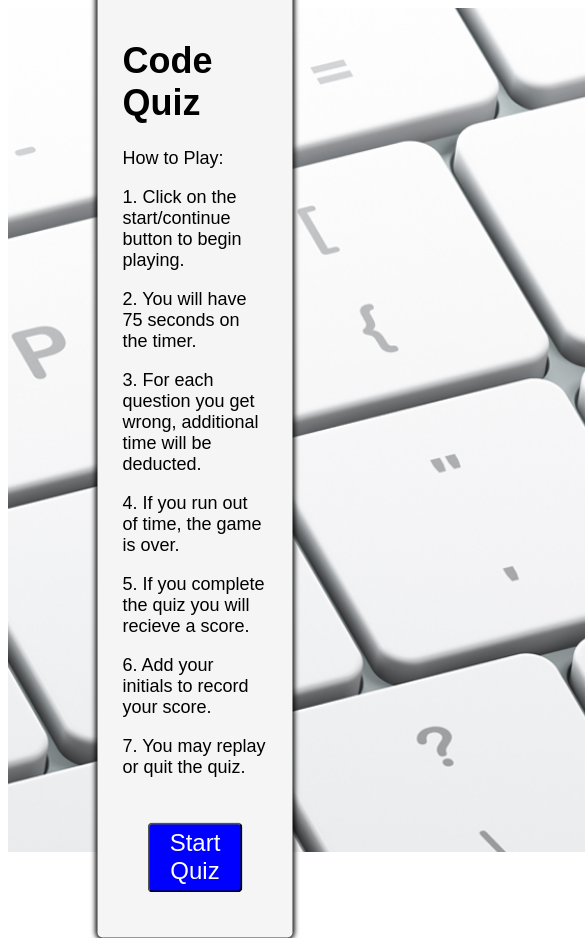
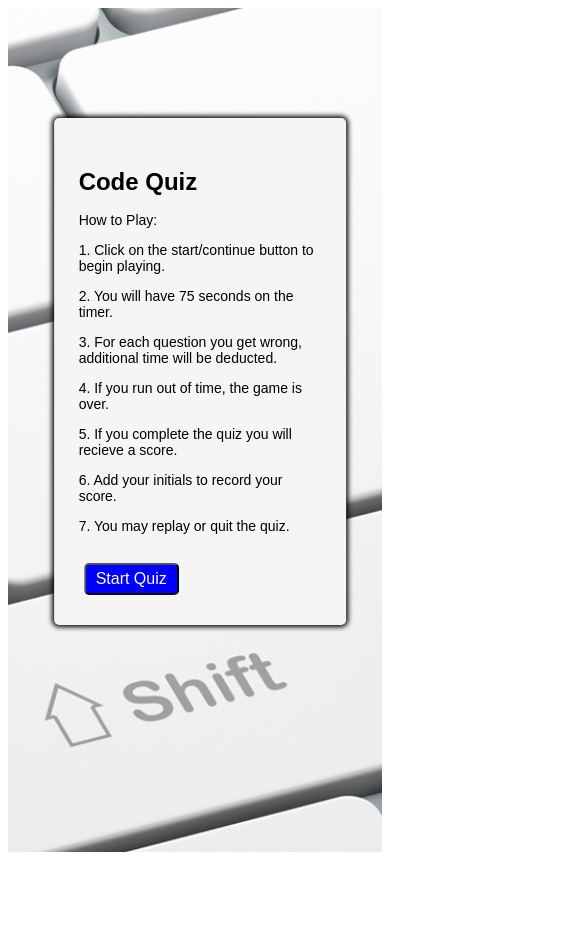
Before and after one commit to CynthiaGodoy/Code-Quiz, a plain HTML site: page index.html in a window 390 px wide. Shown: the top 938 px of the page, 585 px wide, since content can reach past the window. After the commit the page ends 864 px from the top, so only its background shows below. Drawn offline with Linux system fonts and the light colour scheme.

Commit message:
make mobile friendly

```diff
--- a/index.html
+++ b/index.html
@@ -11,7 +11,7 @@
 <body>
 <!-- <div id="viewscore"><a href="score.html">View Highscores</a></div> -->
 <div class="background">
-    <img className="img" src="images/keyboard.jpg" alt="white keyboard" style="height:100vh">
+    <img class="img" src="images/keyboard.jpg" alt="white keyboard" style="height:100vh">
 </div>
     <div id="wrapper">
         <div id="currentTime"></div>
--- a/style.css
+++ b/style.css
@@ -1,20 +1,20 @@
 * {
-    /* box-sizing: border-box; */
     font-family:Arial, Helvetica, sans-serif;
 }
 
-.background{
+.background {
     width: 100%;
-    height: 100vh;
     position: relative;
+    margin-bottom: 0;
 }
 
 .img {
     width: 100%;
-    height: 100%;
+    height: 100vh;
     background-size: cover;
     background-position: center;
     object-fit: cover;
+    margin-bottom: 0% !important;
 }
 
 #wrapper {
@@ -30,51 +30,25 @@
     box-shadow: 0 0 5px 2px;
 }
 
-/* body { */
-    /* padding: 0; */
-    /* margin: 0; */
-    /* display: flex; */
-    /* width: 100vw;
-    height: 100vh; */
-    /* justify-content: center; */
-    /* align-items: center; */
-    /* background-color: white; */
-/* } */
-
-/* #wrapper { */
-    /* justify-content: center; */
-    /* width: 800px; */
-    /* max-width: 80%;
-    background-color: whitesmoke;
-    border-radius: 5px;
-    padding: 10px;
-    box-shadow: 0 0 5px 2px;
-    position: absolute;
-    transform: translate(-50%, -50%);
-    top: 50%;
-    margin-left: auto;
-    margin-right: auto; */
-    /* text-align: center; */
-
 h1 {
     color: black;
     font-size: 36px;
     text-align: left;
-    /* margin-left: 25px; */
+    margin-left: 25px;
 }
 
 p {
     color: black;
     text-align: left;
     font-size: 18px;
-    /* margin-left: 25px; */
+    margin-left: 25px;
 }
 
 #startTime, #goBack { /*START QUIZ BUTTON & GOBACK BUTTON*/
     border-radius: 5px;
     padding: 5px 10px;
-    margin-top: 20px;
-    margin-bottom: 20px;
+    margin-top: 10px;
+    margin-bottom: 10px;
     margin-left: 25px;
     margin-right: 25px;
     background: blue;
@@ -91,7 +65,7 @@ p {
     padding: 5px 10px;
     justify-content: center;
     align-items: center;
-    margin-left: 5px;
+    margin-left: 25px;
     margin-bottom: 20px;
     background: yellow;
     font-size: 24px;
@@ -104,6 +78,7 @@ p {
 
 label {
     margin-right: 25px;
+    margin-left: 25px;
 }
 
 input {
@@ -140,7 +115,6 @@ textarea {
 }
 
 #questionsDiv { /*QUESTIONS TEXT*/
-    /* margin-left: 25px; */
     margin-top: 25px;
     font-size: 24px;
 }
@@ -151,43 +125,51 @@ textarea {
     font-weight: bold;
 }
 
-#createDiv {
+#createDiv{
     margin-top: 20px;
     border-top: 1px black;
+    margin-left: 5px;
+}
+
+#createH1, #createP, #createLabel {
+    margin-left: 0px;
 }
 
 /*MEDIA QUERIES --------------*/
 
-/* @media screen and (max-width: 768px) {
-    body {
-        max-width: 768px;
+@media screen and (max-width: 768px) {
+    #wrapper {
+        left: 25%;
+        top: 23%;
+        /* right: 10%; */
+        /* max-width: 90%; */
+        transform: translate(-15%, -15%);
     }
-    #wrapper {
-        position: absolute;
-        left: 20%;
-     }
-    a {
-        margin-left: 20%;
+    h1 {
+        font-size: 24px;
+        margin-left: 0px;
     }
-    #goBack {
-        position: relative;
-        left: 55%;
+    p {
+        font-size: 14px;
+        margin-left: 0px;
     }
-    #clear {
-        position: relative;
-        right: 5%;
+    #startTime, #goBack, #clear, #Submit {
+        font-size: 16px;
+        margin-left: 5px;
     }
+    li { /*QUESTION CHOICES TEXT*/
+        margin-left: 0px;
+        justify-content: left;
+    }
+    #Submit {
+        margin:5px;
+        margin-left: 5px;
+    }
+    #startTime {
+        margin-top: 5px;
+        margin-bottom: 5px;
+    }
+    /* #createDiv, label {
+        margin: 5px;
+    } */
 }
-
-@media screen and (max-width: 600px) {
-    body {
-        max-width: 600px;
-    }
-    #wrapper {
-        position: absolute;
-        left: 10%;
-    }
-    a {
-        margin-left: 10%;
-    }
-} */
```
Also changed, not shown: score.html (+1 -1 lines).
